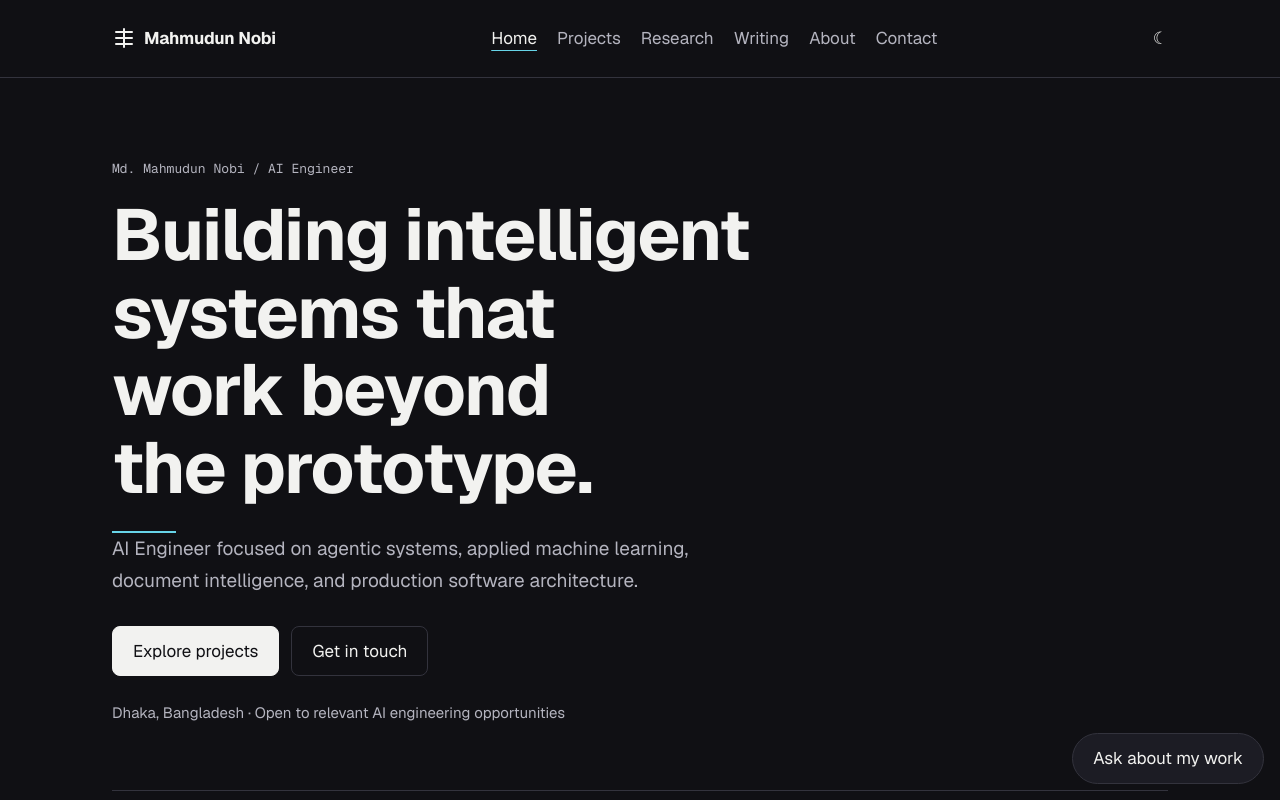
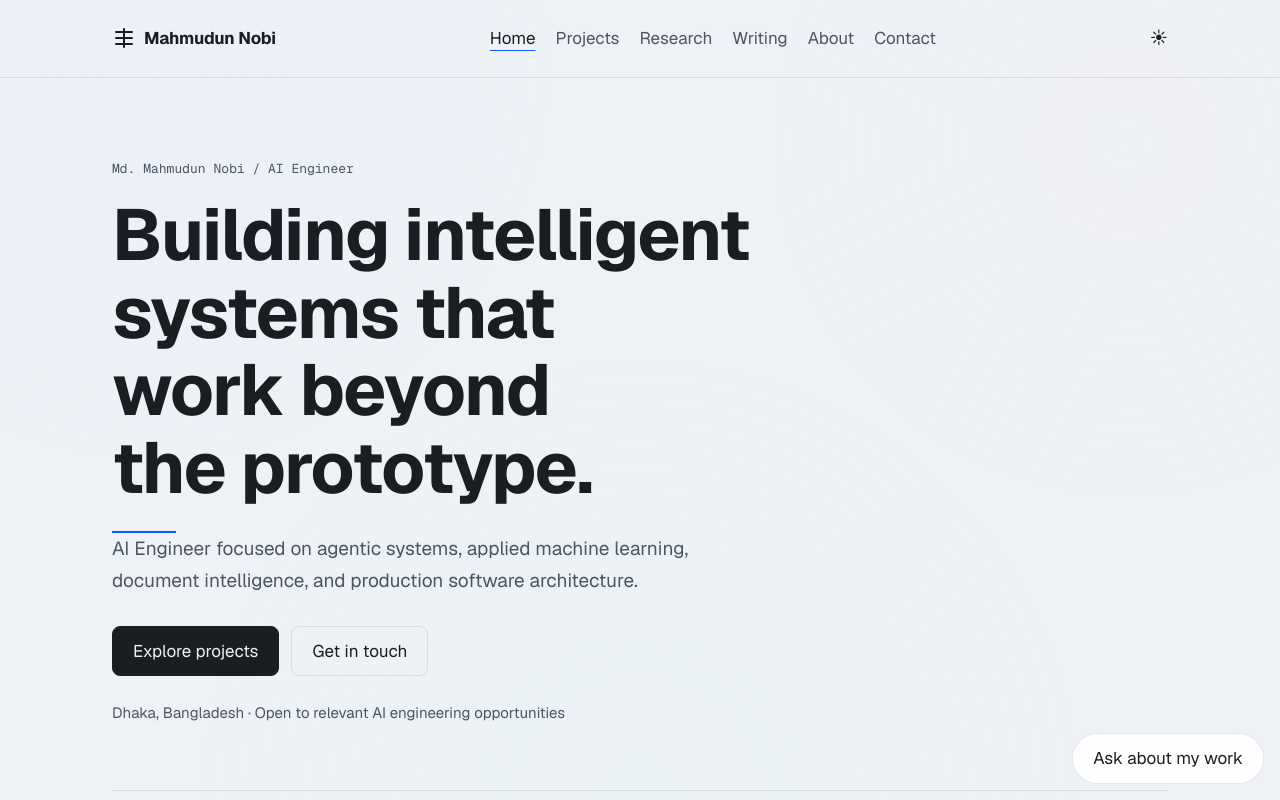
Before and after one commit to Nobi004/portfolio-live, a Next.js app: page / in a window 1280 px wide. Shown: the top 800 px of the page. Built offline with nearby package versions, Linux system fonts and the light colour scheme; no server answers.

Commit message:
feat: light-first OriginOS glass theme foundation

```diff
--- a/src/app/globals.css
+++ b/src/app/globals.css
@@ -3,29 +3,69 @@
 @custom-variant dark (&:where(.dark, .dark *));
 
 :root {
-  --background: #fafafa;
-  --foreground: #111111;
-  --surface: #ffffff;
-  --secondary: #52525b;
-  --accent: #086b83;
-  --border: #d4d4d8;
-  --surface-raised: #ffffff;
-  --rule: #d4d4d8;
+  --background: #eef2f7;
+  --foreground: #1a1d21;
+  --surface: rgba(255, 255, 255, 0.72);
+  --surface-raised: rgba(255, 255, 255, 0.9);
+  --surface-glass: rgba(255, 255, 255, 0.6);
+  --secondary: #4b5563;
+  --accent: #0b5fff;
+  --accent-violet: #5b21b6;
+  --accent-coral: #e11d48;
+  --border: rgba(26, 29, 33, 0.1);
+  --shadow-soft: 0 8px 32px rgba(27, 38, 59, 0.1);
+  --radius-lg: 24px;
+  --radius-md: 16px;
+  --rule: rgba(26, 29, 33, 0.1);
+  --radius: 8px;
   --space-section: clamp(3rem, 8vw, 6rem);
-  --radius: 8px;
   --font-size-hero: clamp(2.25rem, 1.2rem + 5vw, 4.5rem);
   --font-size-section: clamp(1.75rem, 1.4rem + 1.5vw, 2.5rem);
 }
+.dark {
+  --background: #0c0e13;
+  --foreground: #eef1f6;
+  --surface: rgba(22, 25, 33, 0.72);
+  --surface-raised: rgba(28, 32, 42, 0.9);
+  --surface-glass: rgba(22, 25, 33, 0.55);
+  --secondary: #aab2c0;
+  --accent: #7dd3fc;
+  --accent-violet: #c4b5fd;
+  --accent-coral: #fda4af;
+  --border: rgba(238, 241, 246, 0.12);
+  --shadow-soft: 0 8px 32px rgba(0, 0, 0, 0.35);
+  --rule: rgba(238, 241, 246, 0.12);
+}
 
-.dark {
-  --background: #101014;
-  --foreground: #f2f2f0;
-  --surface: #18181f;
-  --secondary: #b4b4bf;
-  --accent: #67d4e8;
-  --border: #33333d;
-  --surface-raised: #1c1c24;
-  --rule: #2a2a33;
+body::before {
+  content: "";
+  position: fixed;
+  inset: 0;
+  z-index: -1;
+  pointer-events: none;
+  background:
+    radial-gradient(36rem 36rem at 12% 8%, color-mix(in srgb, #dbeafe 8%, transparent), transparent 70%),
+    radial-gradient(32rem 32rem at 88% 18%, color-mix(in srgb, #ffedd5 8%, transparent), transparent 70%),
+    radial-gradient(40rem 40rem at 50% 100%, color-mix(in srgb, #d1fae5 8%, transparent), transparent 70%);
+}
+.dark body::before {
+  background:
+    radial-gradient(36rem 36rem at 12% 8%, color-mix(in srgb, #1e3a5f 12%, transparent), transparent 70%),
+    radial-gradient(32rem 32rem at 88% 18%, color-mix(in srgb, #4c1d95 12%, transparent), transparent 70%),
+    radial-gradient(40rem 40rem at 50% 100%, color-mix(in srgb, #134e4a 12%, transparent), transparent 70%);
+}
+
+.glass {
+  background: var(--surface);
+  border: 1px solid var(--border);
+  border-radius: var(--radius-lg);
+}
+@supports (backdrop-filter: blur(1px)) {
+  .glass {
+    background: var(--surface-glass);
+    backdrop-filter: blur(20px) saturate(1.4);
+    -webkit-backdrop-filter: blur(20px) saturate(1.4);
+  }
 }
 
 @theme inline {
--- a/src/components/providers/theme-provider.tsx
+++ b/src/components/providers/theme-provider.tsx
@@ -5,7 +5,7 @@ import type { ReactNode } from "react";
 
 export function ThemeProvider({ children }: { children: ReactNode }) {
   return (
-    <NextThemesProvider attribute="class" defaultTheme="dark" enableSystem={false}>
+    <NextThemesProvider attribute="class" defaultTheme="light" enableSystem={false}>
       {children}
     </NextThemesProvider>
   );
```
Also changed, not shown: 1 other file (tests, documents, lock files or other folders).
